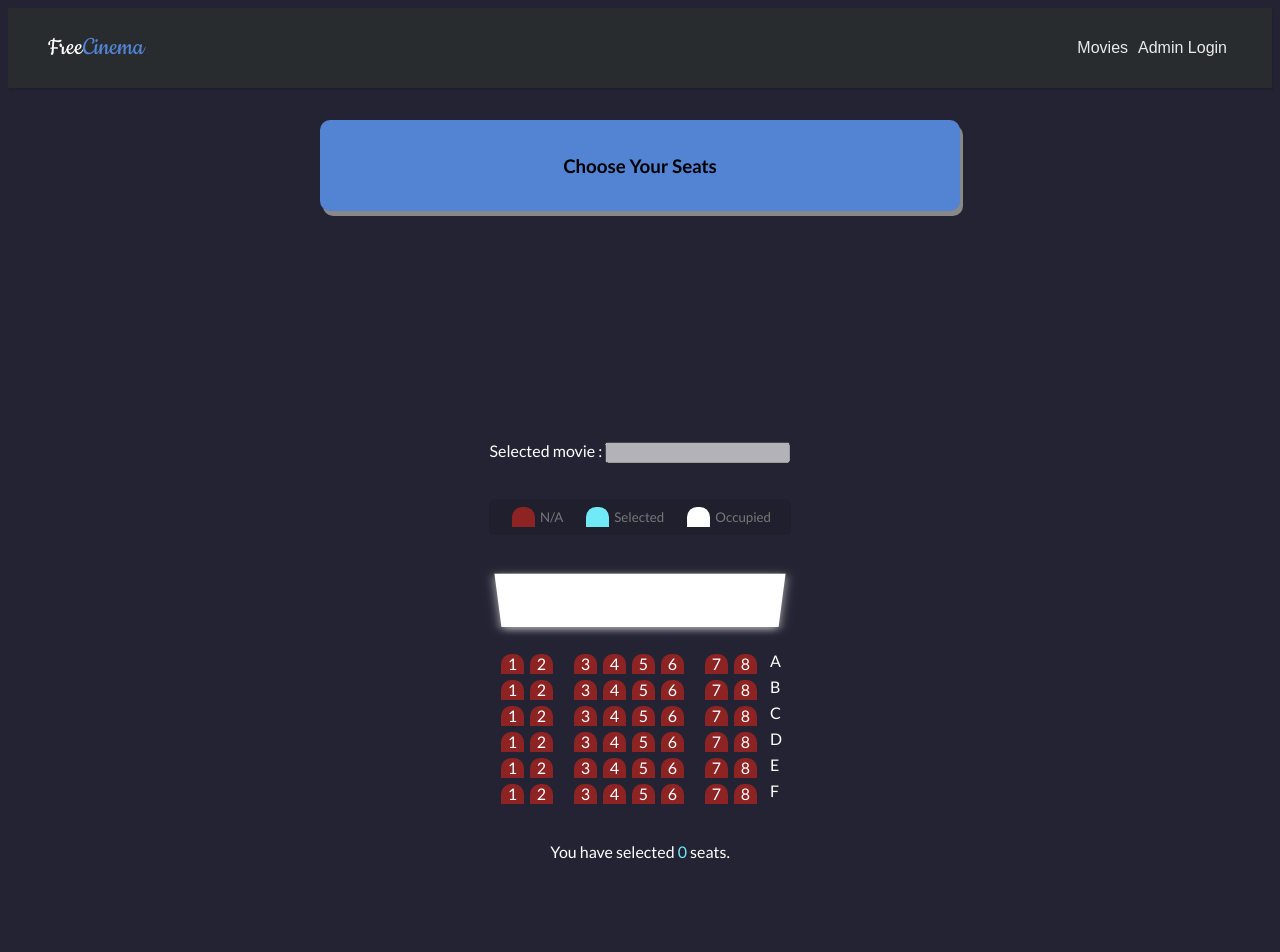
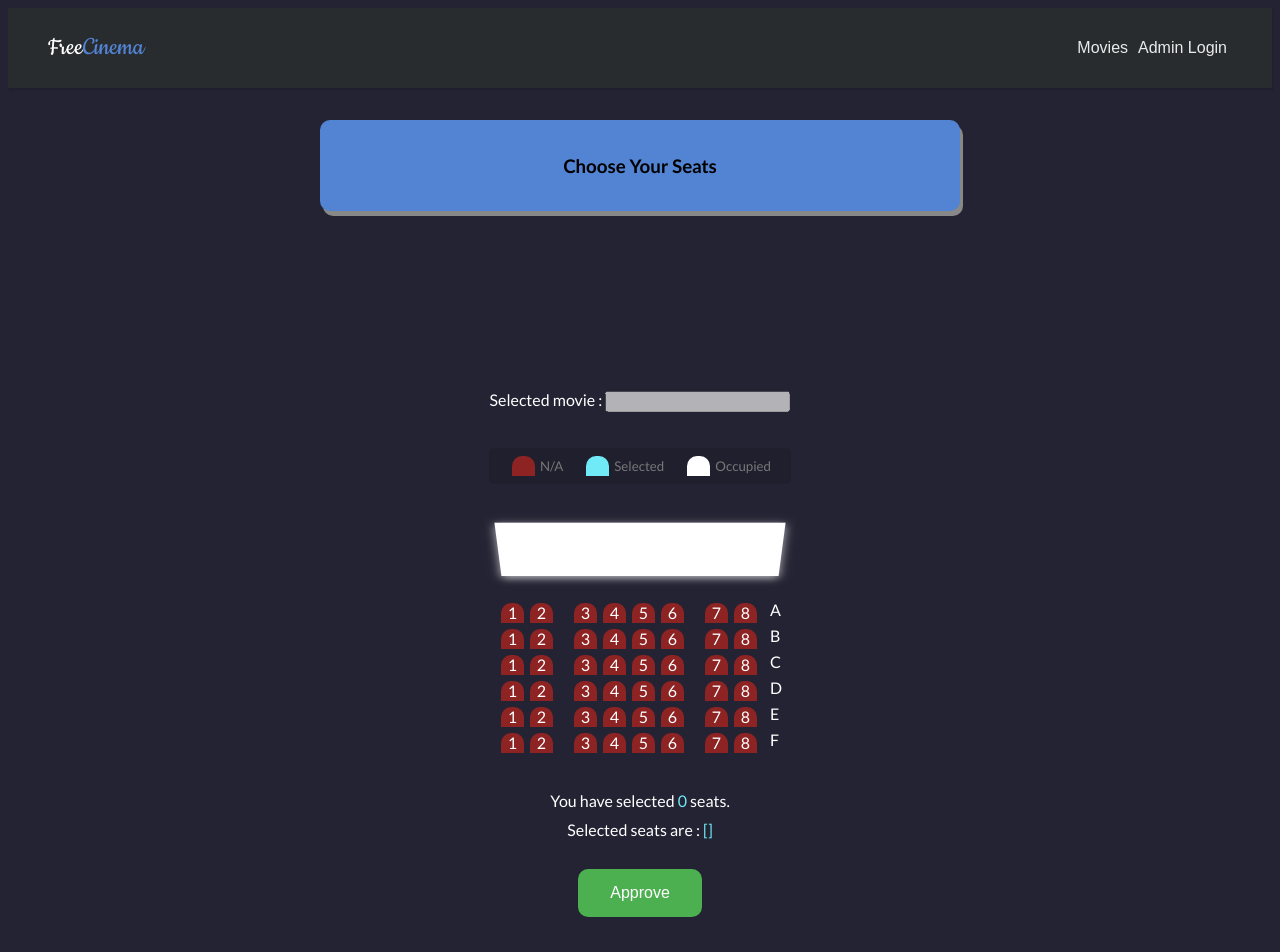
Before and after one commit to tibeterol/vue-free-cinema, a Vue app: page /ticket in a window 1280 px wide. Shown: the top 952 px of the page. Built offline with nearby package versions, Linux system fonts and the light colour scheme.

Commit message:
added button in ticket page

```diff
--- a/src/pages/GetTicket.vue
+++ b/src/pages/GetTicket.vue
@@ -17,6 +17,10 @@
     <p class="text">
       You have selected <span id="count">{{seatCounter}}</span> seats.
     </p>
+     <p class="text">
+      Selected seats are : <span id="count">{{selectedSeats}}</span>
+    </p>
+    <button @click="save" id="approve">Approve</button>
 </div>
 </template>
 <script>
@@ -44,15 +48,24 @@ export default {
         counter : '0'
       }
     },
+    created(){
+    window.scroll(0,0);
+    },
     methods: {
       setCounter(cnt){
         this.counter = cnt;
+      },
+      save(){
+        alert("saved"); //duzenlenecek
       }
     },
     computed : {
       seatCounter(){
         //return this.$store.getters.seatCounter;
         return this.counter;
+      },
+      selectedSeats(){
+        return this.$store.getters.getSelectedSeats;
       }
     }
 }
@@ -63,6 +76,22 @@ export default {
 
 
 <style scoped>
+#approve {
+  margin-top : 2%;
+   background-color: #4CAF50; /* Green */
+  border: none;
+  color: white;
+  padding: 15px 32px;
+  text-align: center;
+  text-decoration: none;
+  display: inline-block;
+  font-size: 16px;
+  border-radius: 10px;
+}
+#approve:hover{
+  cursor : pointer;
+  background-color : rgb(94, 148, 14);
+}
 #ticket-container{
     background-color: #242333;
   color: #fff;
--- a/src/pages/UserForm.vue
+++ b/src/pages/UserForm.vue
@@ -64,6 +64,9 @@ export default {
   },
   mounted(){
     this.selectedMovie = this.$store.getters.chosenMovie;
+  },
+  created(){
+    window.scroll(0,0);
   },
   methods : {
     clearMessage(){
```
